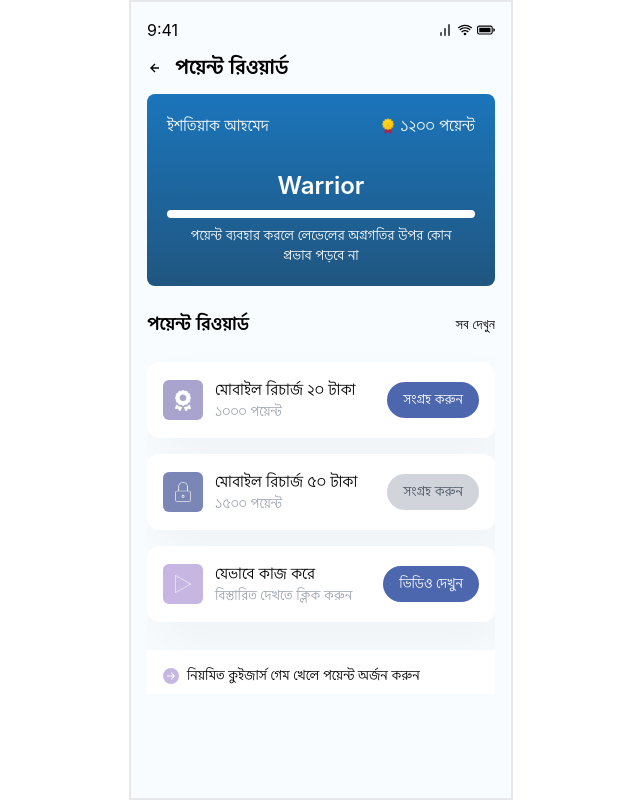
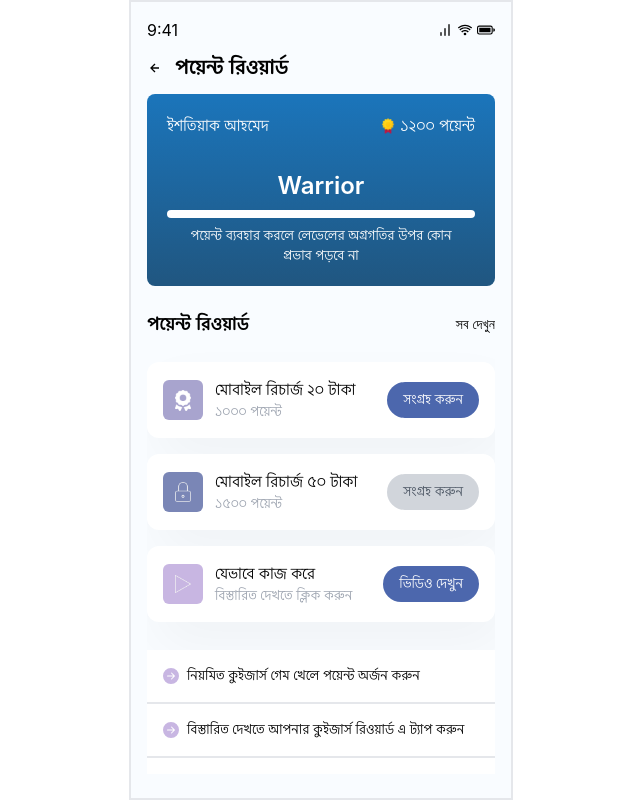
Before and after one commit to Mehedihasan-95/reactMobileViewApp, a React (Create React App) app: page / in a window 1280 px wide. Shown: the whole page, without its empty margins (319-959 px from the left). Built offline with nearby package versions, Linux system fonts and the light colour scheme.

Commit message:
scroll view height fixed

```diff
--- a/src/point-reward.scss
+++ b/src/point-reward.scss
@@ -4,3 +4,6 @@
 .status-box{
     background: linear-gradient(180deg, #1B75BB 0%, #205680 100%);
 }
+.scroll-view-contents {
+    height: 29rem;
+}
--- a/src/point-reward.tsx
+++ b/src/point-reward.tsx
@@ -97,7 +97,7 @@ const PointReward = () => {
                 </div>
             </div>
 
-            <div className="scroll-view-contents overflow-y-auto h-96">
+            <div className="scroll-view-contents overflow-y-auto">
 
                 <div className='nav-header-title pb-6'>
                     <div className=' flex justify-between items-center'>
@@ -120,7 +120,7 @@ const PointReward = () => {
                     )}
                 </div>
 
-                <div className="faq pt-3">
+                <div className="faq py-3">
                     {
                         faqList.map((faqs)=>{
                             return <Faq key={faqs.id} faqs={faqs} />
```
